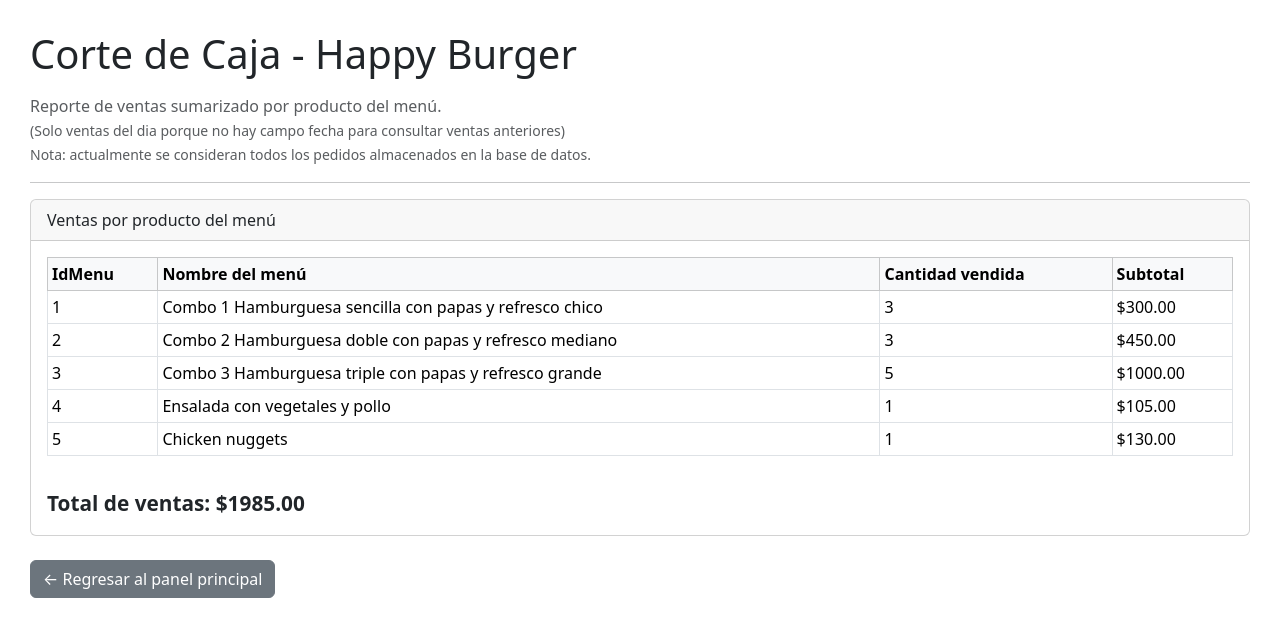
After one commit to bmjimenez/Happy_Burguer_CRUD, a Flask app: page /cortecaja in a window 1280 px wide. The commit adds this page. Shown: the top 637 px of the page. Run offline with Flask 3, Linux system fonts and the light colour scheme; data comes from the database, SQL or seed files in the repository; both versions use the stored data as it was after the commit.

Commit message:
Agregar reporte de ventas del dia y nombres de tickets

```diff
--- a/models/pedido.py
+++ b/models/pedido.py
@@ -89,7 +89,7 @@ class Pedido:
         fecha_hora = datetime.datetime.now().strftime("%Y-%m-%d %H:%M:%S")
 
         os.makedirs("tickets", exist_ok=True)
-        ruta_ticket = os.path.join("tickets", f"ticket_{id_pedido}.txt")
+        ruta_ticket = os.path.join("tickets", f"ticket-{id_pedido}-{fecha_hora}-{cliente}.txt")
 
         with open(ruta_ticket, "w", encoding="utf-8") as f:
             f.write("************************\n")
--- a/routes/rutas.py
+++ b/routes/rutas.py
@@ -13,7 +13,7 @@ email: bmjimenez@hotmail.com
 import os
 import sqlite3
 from flask import Flask, render_template, request, redirect, url_for, flash,abort
-from db import init_db
+from db import init_db,get_connection
 from models.clientes import Cliente
 from models.menu import Menu
 from models.pedido import Pedido
@@ -54,10 +54,13 @@ def index():
     tickets = []
 
     if os.path.exists(tickets_dir):
-        # Obtener lista de tickets y ordenarlos alfabéticamente
+    # Obtener lista de tickets y ordenarlos por fecha de creación (más reciente primero)
         tickets = sorted(
-        [f for f in os.listdir(tickets_dir) if f.endswith(".txt")]
-        )
+        [f for f in os.listdir(tickets_dir) if f.endswith(".txt")],
+        key=lambda archivo: os.path.getctime(os.path.join(tickets_dir, archivo)),
+        reverse=True   # True = más nuevos primero, False = más viejos primero
+    )
+
 
     return render_template(
         "index.html",
@@ -240,12 +243,15 @@ def eliminar_pedido(id_pedido):
 
     return redirect(url_for("index", tab=tab))
 
+# ------------------ AYUDA ------------------ #
+
 # Ruta de ayuda
 @app.route("/ayuda")
 def ayuda():
     return render_template("ayuda.html")
 
-# Ruta para ver el contenido de un ticket
+# ------------------ TICKETS ------------------ #
+# Ruta para mostrar el contenido de un ticket
 @app.route("/tickets/<path:nombre>")
 def ver_ticket(nombre):
     # Directorio de tickets en la raíz del proyecto
@@ -270,6 +276,45 @@ def ver_ticket(nombre):
     # Renderizar una plantilla simple que muestre el ticket
     return render_template("ticket.html", nombre=safe_name, contenido=contenido)
 
+# ------------------ CAJA  ------------------ #
+
+# Corte de caja, solo ventas del dia porque las tablas de pedidos no tienen campo fecha
+@app.route("/cortecaja")
+def corte_caja():
+    """
+    Reporte de Corte de Caja.
+    NOTA: actualmente la tabla Pedido no tiene fecha, así que el corte
+    se hace sobre TODOS los pedidos registrados.
+    """
+    resumen = []
+    total_general = 0.0
+
+    with get_connection() as conn:
+        cur = conn.cursor()
+        cur.execute(
+            """
+            SELECT
+                P.IdMenu              AS IdMenu,
+                M.nombre              AS nombre_menu,
+                COUNT(*)              AS cantidad_vendida,
+                SUM(P.precio)         AS subtotal
+            FROM Pedido P
+            JOIN Menu   M ON P.IdMenu = M.IdMenu
+            GROUP BY P.IdMenu, M.nombre
+            ORDER BY P.IdMenu;
+            """
+        )
+        resumen = cur.fetchall()
+
+    if resumen:
+        total_general = sum(r["subtotal"] for r in resumen)
+
+    return render_template(
+        "corte_caja.html",
+        resumen=resumen,
+        total_general=total_general
+    )
+
 
 if __name__ == "__main__":
     app.run(debug=True, use_reloader=False)
--- /dev/null
+++ b/templates/corte_caja.html
@@ -0,0 +1,76 @@
+<!doctype html>
+<html lang="es">
+<head>
+    <meta charset="utf-8">
+    <title>Corte de Caja - Happy Burger</title>
+    <link
+        href="https://cdn.jsdelivr.net/npm/bootstrap@5.3.2/dist/css/bootstrap.min.css"
+        rel="stylesheet"
+    >
+    <style>
+        body {
+            padding: 30px;
+        }
+        .total-general {
+            font-size: 1.3rem;
+            font-weight: bold;
+        }
+    </style>
+</head>
+<body>
+
+    <h1 class="mb-3">Corte de Caja - Happy Burger</h1>
+    <p class="text-muted">
+        Reporte de ventas sumarizado por producto del menú.<br>
+        <small>(Solo ventas del dia porque no hay campo fecha para consultar ventas anteriores)</small>
+        <br>
+        <small>Nota: actualmente se consideran todos los pedidos almacenados en la base de datos.</small>
+    </p>
+    <hr>
+
+    {% if resumen %}
+        <div class="card mb-4">
+            <div class="card-header">
+                Ventas por producto del menú
+            </div>
+            <div class="card-body">
+                <div class="table-responsive">
+                    <table class="table table-sm table-bordered align-middle">
+                        <thead class="table-light">
+                            <tr>
+                                <th>IdMenu</th>
+                                <th>Nombre del menú</th>
+                                <th>Cantidad vendida</th>
+                                <th>Subtotal</th>
+                            </tr>
+                        </thead>
+                        <tbody>
+                            {% for r in resumen %}
+                                <tr>
+                                    <td>{{ r["IdMenu"] }}</td>
+                                    <td>{{ r["nombre_menu"] }}</td>
+                                    <td>{{ r["cantidad_vendida"] }}</td>
+                                    <td>${{ "%.2f"|format(r["subtotal"]) }}</td>
+                                </tr>
+                            {% endfor %}
+                        </tbody>
+                    </table>
+                </div>
+
+                <div class="mt-3 total-general">
+                    Total de ventas: ${{ "%.2f"|format(total_general) }}
+                </div>
+            </div>
+        </div>
+    {% else %}
+        <div class="alert alert-info">
+            No hay pedidos registrados, no es posible generar un corte de caja.
+        </div>
+    {% endif %}
+
+    <a href="{{ url_for('index', tab='pedidos') }}" class="btn btn-secondary">
+        ← Regresar al panel principal
+    </a>
+
+</body>
+</html>
```
Also changed, not shown: templates/index.html (+12 -2 lines), tickets/ticket--11-Alfonso Cuaron.txt (added, +10 -0 lines), tickets/ticket--12-Luis Perez.txt (added, +10 -0 lines), tickets/ticket-13-2025-12-06 20:25:21-Bernardo Moya Ibarra.txt (added, +10 -0 lines), tickets/ticket_10.txt (added, +10 -0 lines), tickets/ticket_9.txt (added, +10 -0 lines), dbSqlite.db.
